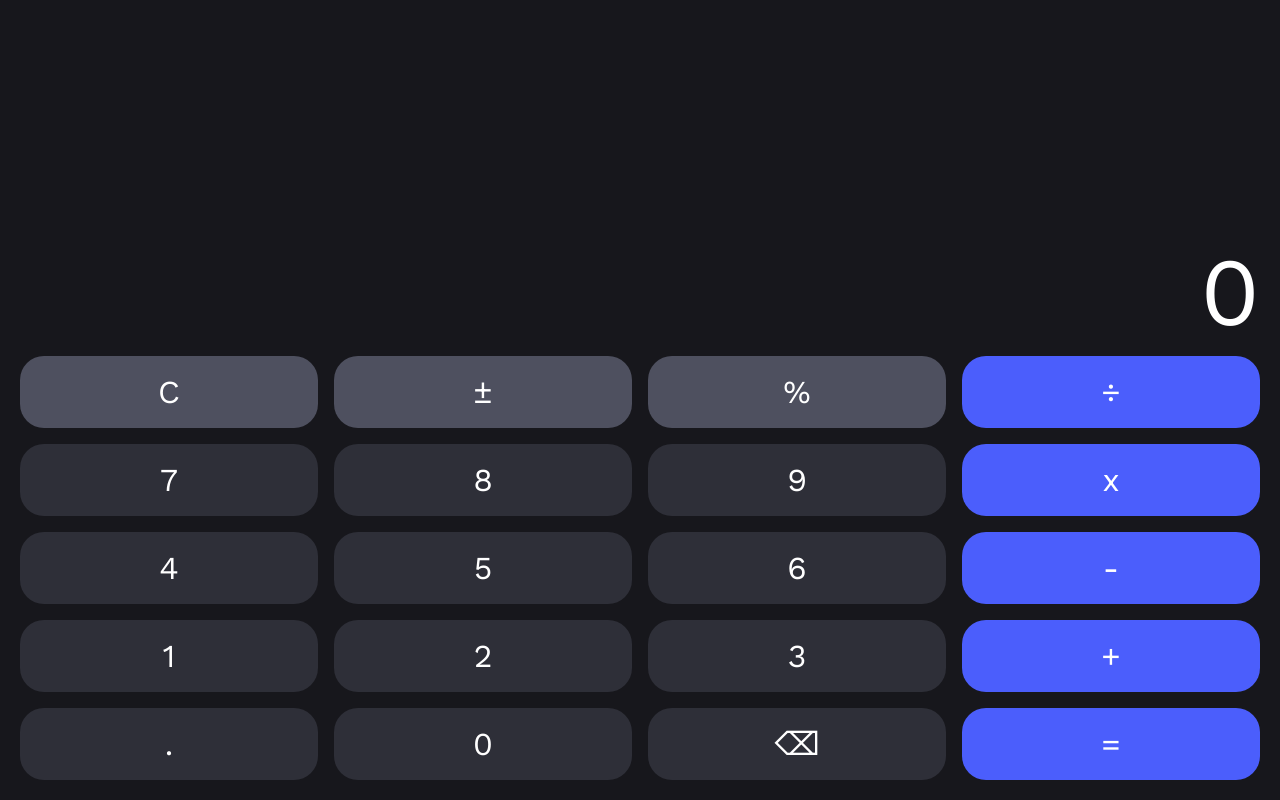
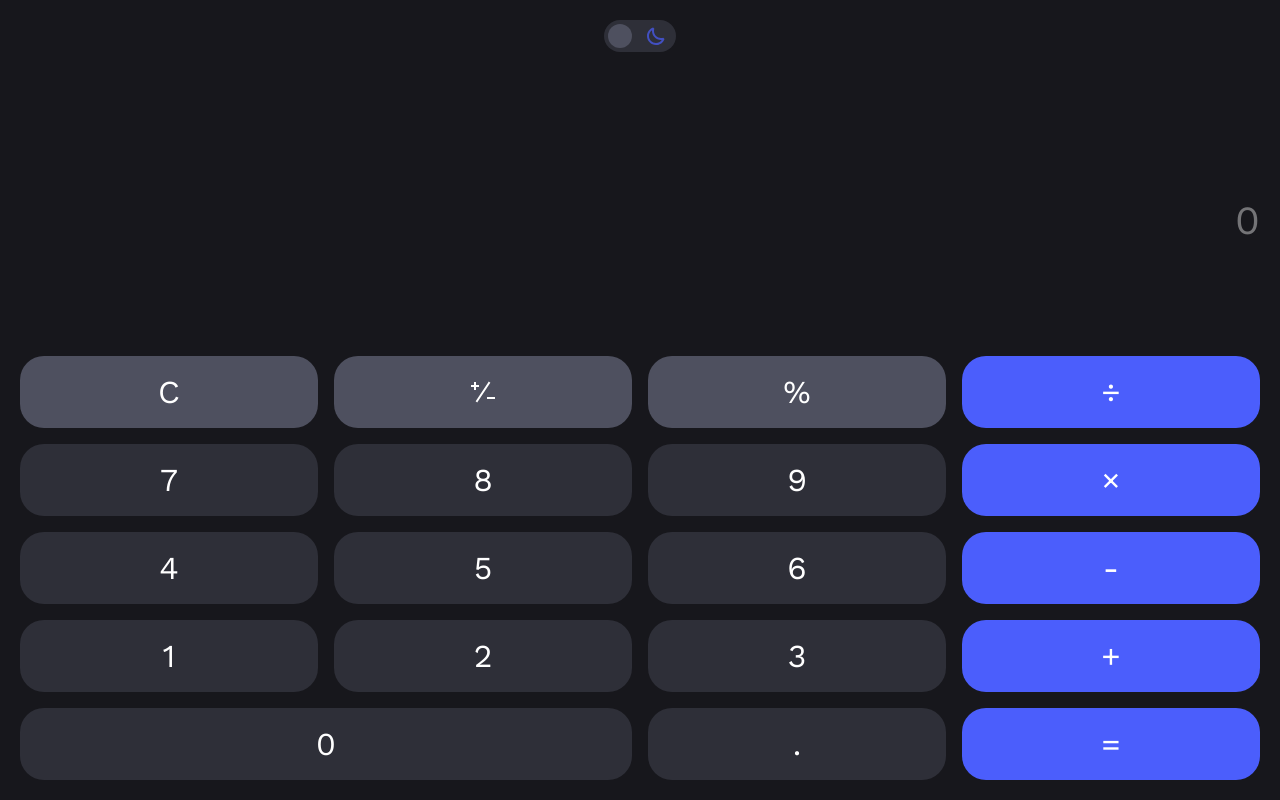
Before and after one commit to Gavrushuk/vue-3-calculator, a Vue app: page / in a window 1280 px wide. Built offline with nearby package versions, Linux system fonts and the light colour scheme.

Commit message:
calculator logic and themes

```diff
--- a/src/components/CalculatorButtons.vue
+++ b/src/components/CalculatorButtons.vue
@@ -1,47 +1,89 @@
 <script lang="ts" setup>
+import IconSign from './icons/IconSign.vue';
+
 const emit = defineEmits<{
-  (e: 'num', num: string): void,
-  (e: 'operator', num: string): void,
-  (e: 'clear'): void,
-  (e: 'remove'): void,
+  (e: 'clear'): void;
+  (e: 'sign'): void;
+  (e: 'percent'): void;
+  (e: 'divide'): void;
+  (e: 'multiply'): void;
+  (e: 'minus'): void;
+  (e: 'plus'): void;
+  (e: 'num', num: string): void;
+  (e: 'dot'): void;
+  (e: 'equal'): void;
 }>();
 </script>
 
 <template>
   <div class="calculator-buttons">
     <button @click="emit('clear')" class="calculator-button">C</button>
-    <button class="calculator-button">±</button>
-    <button class="calculator-button">%</button>
-    <button class="calculator-button">÷</button>
+    <button @click="emit('sign')" class="calculator-button">
+      <IconSign />
+    </button>
+    <button @click="emit('percent')" class="calculator-button">%</button>
+    <button @click="emit('divide')" class="calculator-button">÷</button>
 
     <button @click="emit('num', '7')" class="calculator-button">7</button>
     <button @click="emit('num', '8')" class="calculator-button">8</button>
     <button @click="emit('num', '9')" class="calculator-button">9</button>
-    <button class="calculator-button">x</button>
+    <button @click="emit('multiply')" class="calculator-button">×</button>
 
     <button @click="emit('num', '4')" class="calculator-button">4</button>
     <button @click="emit('num', '5')" class="calculator-button">5</button>
     <button @click="emit('num', '6')" class="calculator-button">6</button>
-    <button class="calculator-button">-</button>
+    <button @click="emit('minus')" class="calculator-button">-</button>
 
     <button @click="emit('num', '1')" class="calculator-button">1</button>
     <button @click="emit('num', '2')" class="calculator-button">2</button>
     <button @click="emit('num', '3')" class="calculator-button">3</button>
-    <button class="calculator-button">+</button>
+    <button @click="emit('plus')" class="calculator-button">+</button>
 
-    <button class="calculator-button">.</button>
-    <button class="calculator-button">0</button>
-    <button @click="emit('remove')" class="calculator-button">⌫</button>
-    <button class="calculator-button">=</button>
+    <button @click="emit('num', '0')" class="calculator-button">0</button>
+    <button @click="emit('dot')" class="calculator-button">.</button>
+    <button @click="emit('equal')" class="calculator-button">=</button>
   </div>
 </template>
 
 <style lang="scss" scoped>
+.light-theme {
+  .calculator-buttons {
+    .calculator-button {
+      background: #FFFFFF;
+      color: #000000;
+      &:nth-child(1),
+      &:nth-child(2),
+      &:nth-child(3),
+      &:nth-child(4) {
+        background: #D2D3DA;
+      }
+    }
+  }
+}
+
+.dark-theme {
+  .calculator-buttons {
+    .calculator-button {
+      background: #2E2F38;
+      color: #ffffff;
+      &:nth-child(1),
+      &:nth-child(2),
+      &:nth-child(3),
+      &:nth-child(4) {
+        background: #4E505F;
+      }
+    }
+  }
+}
+
 .calculator-buttons {
   display: flex;
   gap: 16px;
   flex-wrap: wrap;
   .calculator-button {
+    display: flex;
+    align-items: center;
+    justify-content: center;
     height: 72px;
     color: #FFFFFF;
     background: #2E2F38;
@@ -54,18 +96,15 @@ const emit = defineEmits<{
     font-size: 32px;
     line-height: 40px;
     user-select: none;
+    transition: 0.3s;
     cursor: pointer;
-    &:nth-child(1),
-    &:nth-child(2),
-    &:nth-child(3),
-    &:nth-child(4) {
-      background: #4E505F;
+    &:nth-child(4n),
+    &:last-child {
+      background: #4B5EFC !important;
+      color: #ffffff !important;
     }
-    &:nth-child(4n) {
-      background: #4B5EFC;
-    }
-    &:disabled {
-
+    &:nth-child(17) {
+      width: calc((25% - 4px) * 2);
     }
   }
 }
--- a/src/components/CalculatorContent.vue
+++ b/src/components/CalculatorContent.vue
@@ -1,54 +1,147 @@
 <script lang="ts" setup>
 import CalculatorButtons from '@/components/CalculatorButtons.vue';
-import { ref } from 'vue';
+import { onMounted, ref } from 'vue';
 import CalculatorForm from './CalculatorForm.vue';
+import CalculatorThemeSwitcher from './CalculatorThemeSwitcher.vue';
 
+const theme = ref('dark-theme');
 const history = ref('');
-const value = ref('')
+const currentValue = ref('');
+const answer = ref('')
+const operatorClicked = ref(true);
+
+function clear() {
+  history.value = '';
+  currentValue.value = '';
+  answer.value = ''
+  operatorClicked.value = true;
+}
+
+function sign() {
+  if (!currentValue.value) return;
+
+  currentValue.value = currentValue.value.charAt(0) === '-' ? currentValue.value.slice(1) : `-${currentValue.value}`;
+}
+
+function percent() {
+  if (!currentValue.value) return;
+
+  currentValue.value = `${parseFloat(currentValue.value) / 100}`;
+}
+
+function divide() {
+  addToHistory('/');
+}
+
+function multiply() {
+  addToHistory('*');
+}
+
+function minus() {
+  addToHistory('-');
+}
+
+function plus() {
+  addToHistory('+');
+}
+
+function equal() {
+  if (!operatorClicked.value) {
+    answer.value = eval(history.value + currentValue.value);
+  }
+}
 
 function num(num: string) {
-  value.value = value.value + num;
+  if (operatorClicked.value) {
+    currentValue.value = '';
+    operatorClicked.value = false;
+  }
+
+  if (answer.value) {
+    answer.value = '';
+  }
+
+  currentValue.value = `${currentValue.value}${num}`;
 }
 
-function clear() {
-  value.value = '';
+function dot() {
+  if (currentValue.value.indexOf('.') === -1) {
+    num('.');
+  }
 }
 
-function remove() {
-  value.value = value.value.slice(0, -1);
+function addToHistory(operator: string) {
+  if (operatorClicked.value) return;
+
+  history.value += `${currentValue.value}${operator}`;
+  currentValue.value = '';
+  operatorClicked.value = true;
 }
+
+function onChangeTheme() {
+  theme.value = theme.value === 'dark-theme' ? 'light-theme' : 'dark-theme';
+}
+
+onMounted(() => {
+
+});
 </script>
 
 <template>
-  <div class="calculator-content">
+  <div
+    class="calculator-content"
+    :class="[theme]"
+  >
     <div class="calculator-display">
-      <div></div>
+      <div class="calculator-theme-switcher-wrapper">
+        <CalculatorThemeSwitcher @onChangeTheme="onChangeTheme" />
+      </div>
+
       <CalculatorForm
         :history="history"
-        :value="value"
+        :currentValue="currentValue"
+        :answer="answer"
       />
     </div>
 
     <CalculatorButtons
+      @clear="clear"
+      @sign="sign"
+      @percent="percent"
+      @divide="divide"
+      @multiply="multiply"
+      @minus="minus"
+      @plus="plus"
       @num="num"
-      @clear="clear"
-      @remove="remove"
+      @dot="dot"
+      @equal="equal"
     />
   </div>
 </template>
 
 <style lang="scss" scoped>
 .calculator-content {
-  background: #17171C;
   height: 100vh;
   width: 100%;
   padding: 20px;
+  transition: 0.3s;
+  &.light-theme {
+    background: #F1F2F3;
+  }
+  &.dark-theme {
+    background: #17171C;
+  }
   .calculator-display {
     display: flex;
     flex-direction: column;
     justify-content: space-between;
     height: calc(100% - 440px);
     margin-bottom: 16px;
+    .calculator-theme-switcher-wrapper {
+      display: flex;
+      align-items: center;
+      justify-content: center;
+    }
   }
 }
 </style>
--- a/src/components/CalculatorForm.vue
+++ b/src/components/CalculatorForm.vue
@@ -1,18 +1,33 @@
 <script lang="ts" setup>
 defineProps<{
   history: string;
-  value: string;
+  currentValue: string;
+  answer: string;
 }>();
 </script>
 
 <template>
   <div class="calculator-form">
-    <div class="calculator-form__history">{{ history || '' }}</div>
-    <div class="calculator-form__value">{{ value || 0 }}</div>
+    <div class="calculator-form__history">{{ `${history}${currentValue}` || 0 }}</div>
+    <div class="calculator-form__value">{{ answer || '' }}</div>
   </div>
 </template>
 
 <style lang="scss" scoped>
+.light-theme {
+  .calculator-form__history,
+  .calculator-form__value {
+    color: #000000;
+  }
+}
+
+.dark-theme {
+  .calculator-form__history,
+  .calculator-form__value {
+    color: #FFFFFF;
+  }
+}
+
 .calculator-form {
   display: flex;
   flex-direction: column;
@@ -23,23 +38,25 @@ defineProps<{
     font-weight: 300;
     font-size: 40px;
     line-height: 47px;
-    color: #FFFFFF;
     opacity: 0.4;
+    direction: ltr !important;
   }
   .calculator-form__value {
-    height: 96px;
+    height: 80px;
     font-family: 'Work Sans';
     font-weight: 300;
-    font-size: 96px;
-    line-height: 96px;
-    color: #FFFFFF;
+    font-size: 80px;
+    line-height: 80px;
     width: 100%;
     background-color: transparent;
     border: 0;
+  }
+  .calculator-form__history,
+  .calculator-form__value {
     text-align: right;
     overflow-x: auto;
     overflow-y: hidden;
-    direction: rtl;
+    transition: 0.3s;
     &::-webkit-scrollbar {
       height: 5px;
       border-radius: 5px;
--- a/src/components/CalculatorThemeSwitcher.vue
+++ b/src/components/CalculatorThemeSwitcher.vue
@@ -1,11 +1,74 @@
 <script lang="ts" setup>
-
+const emit = defineEmits<{
+  (e: 'onChangeTheme'): void
+}>();
 </script>
 
 <template>
-
+  <div @click="emit('onChangeTheme')" class="calculator-theme-switcher">
+    <img class="light-theme-icon" src="@/assets/light-theme-icon.svg" alt="">
+    <img class="dark-theme-icon" src="@/assets/dark-theme-icon.svg" alt="">
+    <div class="swiper"></div>
+  </div>
 </template>
 
 <style lang="scss" scoped>
+.light-theme {
+  .calculator-theme-switcher {
+    background: #FFFFFF;
+    .dark-theme-icon {
+      opacity: 0;
+    }
+    .swiper {
+      transform: translateX(40px);
+      background: #D2D3DA;
+    }
+  }
+}
 
+.dark-theme {
+  .calculator-theme-switcher {
+    background: #2E2F38;
+    .light-theme-icon {
+      opacity: 0;
+    }
+    .swiper {
+      transform: translateX(0);
+    }
+  }
+}
+
+.calculator-theme-switcher {
+  position: relative;
+  display: flex;
+  align-items: center;
+  justify-content: space-between;
+  border-radius: 16px;
+  padding: 4px;
+  height: 32px;
+  width: 72px;
+  transition: 0.3s;
+  cursor: pointer;
+  .light-theme-icon,
+  .dark-theme-icon {
+    position: absolute;
+    opacity: 1;
+    transition: 0.3s;
+  }
+  .light-theme-icon {
+    left: 8px;
+  }
+  .dark-theme-icon {
+    right: 8px;
+  }
+  .swiper {
+    position: absolute;
+    left: 4px;
+    background: #4E505F;
+    border-radius: 50%;
+    width: 24px;
+    height: 24px;
+    transition: all 0.3s;
+  }
+}
 </style>
--- /dev/null
+++ b/src/components/icons/IconSign.vue
@@ -0,0 +1,5 @@
+<template>
+  <svg width="32" height="32" viewBox="0 0 32 32" fill="none" xmlns="http://www.w3.org/2000/svg">
+    <path fill-rule="evenodd" clip-rule="evenodd" d="M22.8321 7.5547L23.3867 6.72265L21.7226 5.61325L21.1679 6.4453L9.16795 24.4453L8.61325 25.2774L10.2773 26.3868L10.8321 25.5547L22.8321 7.5547ZM9 6V7V9H11H12V11H11H9V13V14H7V13V11H5H4V9H5H7V7V6H9ZM21 21H20V23H21H27H28V21H27H21Z" fill="currentColor"/>
+  </svg>
+</template>
```
Also changed, not shown: src/assets/dark-theme-icon.svg (added), src/assets/light-theme-icon.svg (added).
